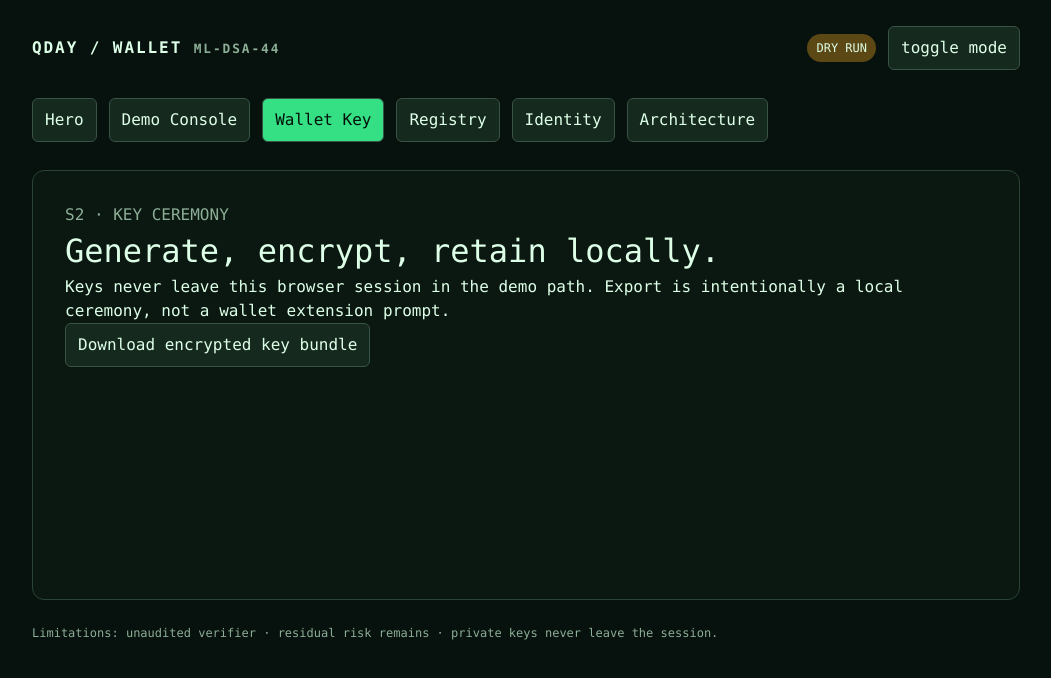
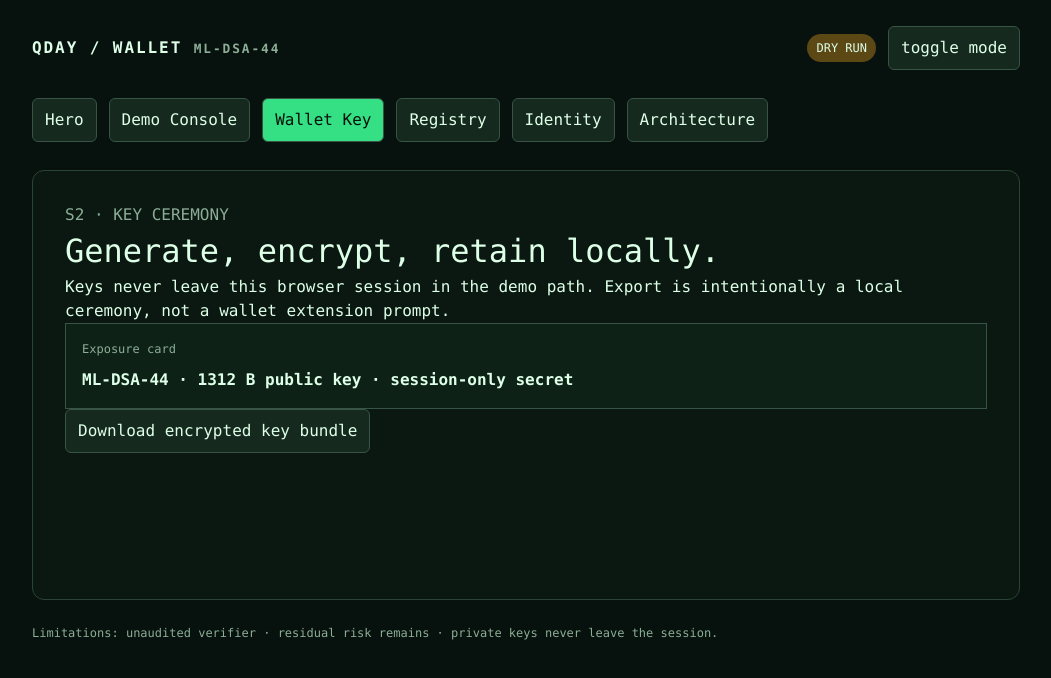
Before and after one commit to aruck-commits/qday-wallet, a React (Vite) app in the folder app/: page / in a window 1280 px wide. Both pictures are taken after a click on the button "Wallet Key". Shown: the top 678 px of the page, without its empty margins (114-1165 px from the left). Built offline with nearby package versions, Linux system fonts and the light colour scheme.

Commit message:
feat: G6 S2-S5 behaviors

```diff
--- a/app/src/data/demoEvidence.json
+++ b/app/src/data/demoEvidence.json
@@ -1,5 +1,5 @@
 {
-  "generatedAt": "2026-11-06T10:26:52.478Z",
+  "generatedAt": "2026-11-06T11:08:16.299Z",
   "mode": "DRY RUN",
   "demo": {
     "canonical": {
--- a/app/src/main.tsx
+++ b/app/src/main.tsx
@@ -15,6 +15,7 @@ function Proof({ label, value }: { label: string; value: string | null }) {
 
 function App() {
   const [tab, setTab] = useState(0);
+  const [synced, setSynced] = useState(false);
   const { dryRun, setDryRun } = useDemoStore();
   const demo = evidence.demo;
   return <main>
@@ -23,8 +24,8 @@ function App() {
     <motion.section key={tab} initial={{ opacity: 0, y: 8 }} animate={{ opacity: 1, y: 0 }}>
       {tab === 0 && <><p className="eyebrow">QUANTUM-SAFE IDENTITY, LIVE MEMPOOL EVIDENCE</p><h1>“The wallet is the identity.”</h1><p>ML-DSA-44 authorization survives the canonical budget by using the standard alt-mempool’s staked path.</p><div className="count">Submission readiness · honest DRY RUN data</div></>}
       {tab === 1 && <><p className="eyebrow">S1 · THE MONEY SHOT</p><h2>Same VERIFY frame. Different admission budgets.</h2><div className="lanes"><Proof label="A · canonical" value={demo.canonical.rule}/><Proof label="B · sidecar, unstaked" value={demo.unstaked.rule}/><Proof label="C · staked sidecar" value={demo.staked.txHash}/></div><div className="gas"><span>canonical verification budget ~100k</span><i /><b>ML-DSA fast path {evidence.gas.measuredVerify} gas</b></div><p className="muted">Raw evidence is preserved in FINDINGS. The staked admission is intentionally unavailable: {demo.staked.reason}</p></>}
-      {tab === 2 && <><p className="eyebrow">S2 · KEY CEREMONY</p><h2>Generate, encrypt, retain locally.</h2><p>Keys never leave this browser session in the demo path. Export is intentionally a local ceremony, not a wallet extension prompt.</p><button>Download encrypted key bundle</button></>}
-      {tab === 3 && <><p className="eyebrow">S3 · ARKIV REGISTRY</p><h2>Migration passport</h2><Proof label="qday.migration entity" value={evidence.arkiv.entity}/><Proof label="Swarm passport" value={evidence.arkiv.swarmRef}/><p className="muted">No Swarm reference has been observed; the drawer stays unavailable rather than inventing content.</p></>}
+      {tab === 2 && <><p className="eyebrow">S2 · KEY CEREMONY</p><h2>Generate, encrypt, retain locally.</h2><p>Keys never leave this browser session in the demo path. Export is intentionally a local ceremony, not a wallet extension prompt.</p><div className="proof"><span>Exposure card</span><strong>ML-DSA-44 · 1312 B public key · session-only secret</strong></div><button onClick={() => { const blob = new Blob([JSON.stringify({ format: "qday-encrypted-demo", warning: "demo bundle; secret never leaves session" })], { type: "application/json" }); const a = document.createElement("a"); a.href = URL.createObjectURL(blob); a.download = "qday-key-bundle.encrypted.json"; a.click(); URL.revokeObjectURL(a.href); }}>Download encrypted key bundle</button></>}
+      {tab === 3 && <><p className="eyebrow">S3 · ARKIV REGISTRY</p><h2>Migration passport</h2><Proof label="qday.migration entity" value={evidence.arkiv.entity}/><Proof label="Swarm passport" value={evidence.arkiv.swarmRef}/><button onClick={() => setSynced(true)}>Re-sync Arkiv</button>{synced && <p className="muted">Re-sync requested · source remains DRY RUN until a verified Swarm reference exists.</p>}<p className="muted">No Swarm reference has been observed; the drawer stays unavailable rather than inventing content.</p></>}
       {tab === 4 && <><p className="eyebrow">S4 · ENSv2 IDENTITY</p><h2>{evidence.ens.name}</h2><Proof label="wallet owner" value={evidence.ens.wallet}/>{evidence.ens.explorerUrl && <a href={evidence.ens.explorerUrl}>View registration on Sepolia ↗</a>}<p className="muted">Registration is evidenced. PQ resolver write and rotation remain pending, not implied by the name.</p></>}
       {tab === 5 && <><p className="eyebrow">S5 · ARCHITECTURE</p><h2>Intent → ML-DSA verifier → QDayWallet → identity</h2><div className="arch">Noble signer → frame / relayer → MLDSAVerifier → QDayWallet → ENS + Arkiv</div><p className="muted">Unaudited third-party verifier dependency. Residual risks are documented; this is a hackathon prototype.</p></>}
     </motion.section>
```
Also changed, not shown: 3 other files (tests, documents, lock files or other folders).
